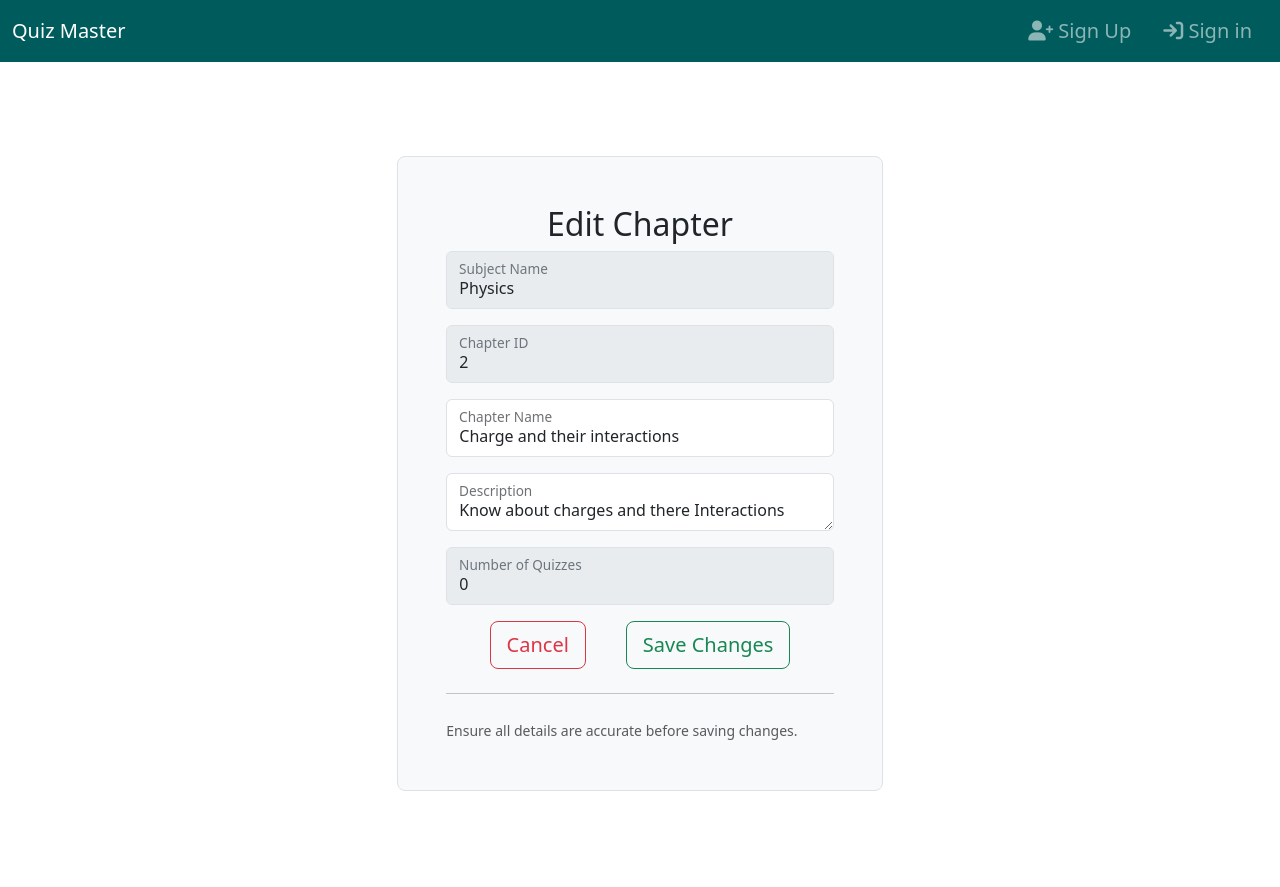
After one commit to ayush-codes2611/IITM_Quiz_Master-V1, a Flask app: page /admin/chapter/edit/2 in a window 1280 px wide. The commit adds this page. Run offline with Flask 3, Linux system fonts and the light colour scheme.

Commit message:
Edt Chapter made succesffully

```diff
--- a/controllers/routes.py
+++ b/controllers/routes.py
@@ -548,9 +548,6 @@ def search():
     # Step 9: Render template with possible models and results
     return render_template('search.html', possible_models=model_options, results=results, search_by=search_by, search_text=search_text, column_names=col['displayable_columns'][current_user.__tablename__][search_by])
 
-@app.route("/test")
-def test():
-    return current_user.__tablename__
 
 # @app.route('/summary')
 # def summary():
@@ -779,3 +776,50 @@ def summary():
     else:
         flash("Sorry something went wrong", "danger")
         return redirect(request.url)
+
+
+@app.route("/test")
+def test():
+    subject = Subject.query.filter_by(id=1).first()
+    return render_template('edit_subject.html', subject=subject) #hardcoded
+
+
+
+@app.route('/admin/chapter/edit/<int:chapter_id>', methods=['GET', 'POST'])
+def edit_chapter(chapter_id):
+    chapter = Chapter.query.get_or_404(chapter_id)
+
+    if request.method == 'POST':
+        updated_name = request.form['name'].strip()
+        updated_description = request.form['description'].strip()
+
+        # Check if no changes were made
+        if chapter.name == updated_name and chapter.description == updated_description:
+            flash('No changes were made.', 'info')
+            return redirect(url_for('dashboard'))
+
+        # Check if another chapter with the same name or description exists in the same subject
+        existing_chapter = Chapter.query.filter(
+            Chapter.subject_id == chapter.subject_id,
+            (Chapter.name == updated_name) | (Chapter.description == updated_description),
+            Chapter.id != chapter.id  # Exclude the current chapter itself
+        ).first()
+
+        if existing_chapter:
+            flash('A chapter with this name or description already exists in this subject!', 'danger')
+            return redirect(url_for('edit_chapter', chapter_id=chapter.id))
+
+        # Update chapter details
+        chapter.name = updated_name
+        chapter.description = updated_description
+
+        try:
+            db.session.commit()
+            flash('Chapter updated successfully!', 'success')
+        except Exception as e:
+            db.session.rollback()
+            flash(f'Error updating chapter: {e}', 'danger')
+
+        return redirect(url_for('dashboard'))
+
+    return render_template('edit_chapter.html', chapter=chapter)
--- a/controllers/templates/dashboard.html
+++ b/controllers/templates/dashboard.html
@@ -65,7 +65,7 @@
                                                 <td class="text-center">{{ chapter.no_of_quizes }}</td>
                                                 <td class="text-center">
                                                     <div class="d-flex justify-content-center gap-2">
-                                                        <a href="#" class="btn btn-outline-primary btn-sm">Edit</a>
+                                                        <a href="{{ url_for('edit_chapter', chapter_id=chapter.id) }}" class="btn btn-outline-primary btn-sm">Edit</a>
 
                                                         <!-- Delete button with POST method -->
                                                         <form action="#" method="POST" onsubmit="return confirm('Are you sure you want to delete this service?')">
--- /dev/null
+++ b/controllers/templates/edit_chapter.html
@@ -0,0 +1,75 @@
+{% extends 'base.html' %}
+
+{% block title %}
+    Edit Chapter
+{% endblock %}
+
+{% block content %}
+
+<!-- Flash Messages -->
+{% with messages = get_flashed_messages(with_categories=true) %}
+    {% if messages %}
+        <div>
+            {% for category, message in messages %}
+                <div class="alert alert-{{ category }} alert-dismissible fade show" role="alert">
+                    {{ message }}
+                    <button type="button" class="btn-close" data-bs-dismiss="alert" aria-label="Close"></button>
+                </div>
+            {% endfor %}
+        </div>
+    {% endif %}
+{% endwith %}
+
+<div class="container col-xl-10 col-xxl-8 px-4 py-5">
+    <div class="row align-items-center g-lg-5 py-5">
+        <div class="col-md-10 mx-auto col-lg-6">
+            <form action="{{ url_for('edit_chapter', chapter_id=chapter.id) }}" method="POST" class="p-4 p-md-5 border rounded-3 bg-body-tertiary">
+                <h4 class="text-center fs-2">Edit Chapter</h4>
+
+                <!-- Subject Name (Disabled) -->
+                <div class="form-floating mb-3">
+                    <input type="text" class="form-control" id="subjectName" name="subject_name" value="{{ chapter.subject.name }}" disabled>
+                    <label for="subjectName">Subject Name</label>
+                </div>
+
+                <!-- Chapter ID (Disabled) -->
+                <div class="form-floating mb-3">
+                    <input type="text" class="form-control" id="chapterID" name="chapter_id" value="{{ chapter.id }}" disabled>
+                    <label for="chapterID">Chapter ID</label>
+                </div>
+
+                <!-- Chapter Name -->
+                <div class="form-floating mb-3">
+                    <input type="text" class="form-control" id="chapterName" name="name" value="{{ chapter.name }}" required>
+                    <label for="chapterName">Chapter Name</label>
+                </div>
+
+                <!-- Description -->
+                <div class="form-floating mb-3">
+                    <textarea class="form-control" id="Description" name="description" required>{{ chapter.description }}</textarea>
+                    <label for="Description">Description</label>
+                </div>
+
+                <!-- Number of Quizzes -->
+                <div class="form-floating mb-3">
+                    <input type="number" class="form-control" id="no_of_quizzes" name="no_of_quizzes" value="{{ chapter.no_of_quizes }}" disabled>
+                    <label for="no_of_quizzes">Number of Quizzes</label>
+                </div>
+
+                <div class="row justify-content-center">
+                    <div class="col-auto">
+                        <a href="{{ url_for('dashboard') }}" class="btn btn-lg btn-outline-danger mx-2">Cancel</a>
+                    </div>
+                    <div class="col-auto">
+                        <button class="btn btn-lg btn-outline-success mx-2" type="submit">Save Changes</button>
+                    </div>
+                </div>
+
+                <hr class="my-4">
+                <small class="text-body-secondary">Ensure all details are accurate before saving changes.</small>
+            </form>
+        </div>
+    </div>
+</div>
+
+{% endblock %}
```
Also changed, not shown: controllers/app.db.
